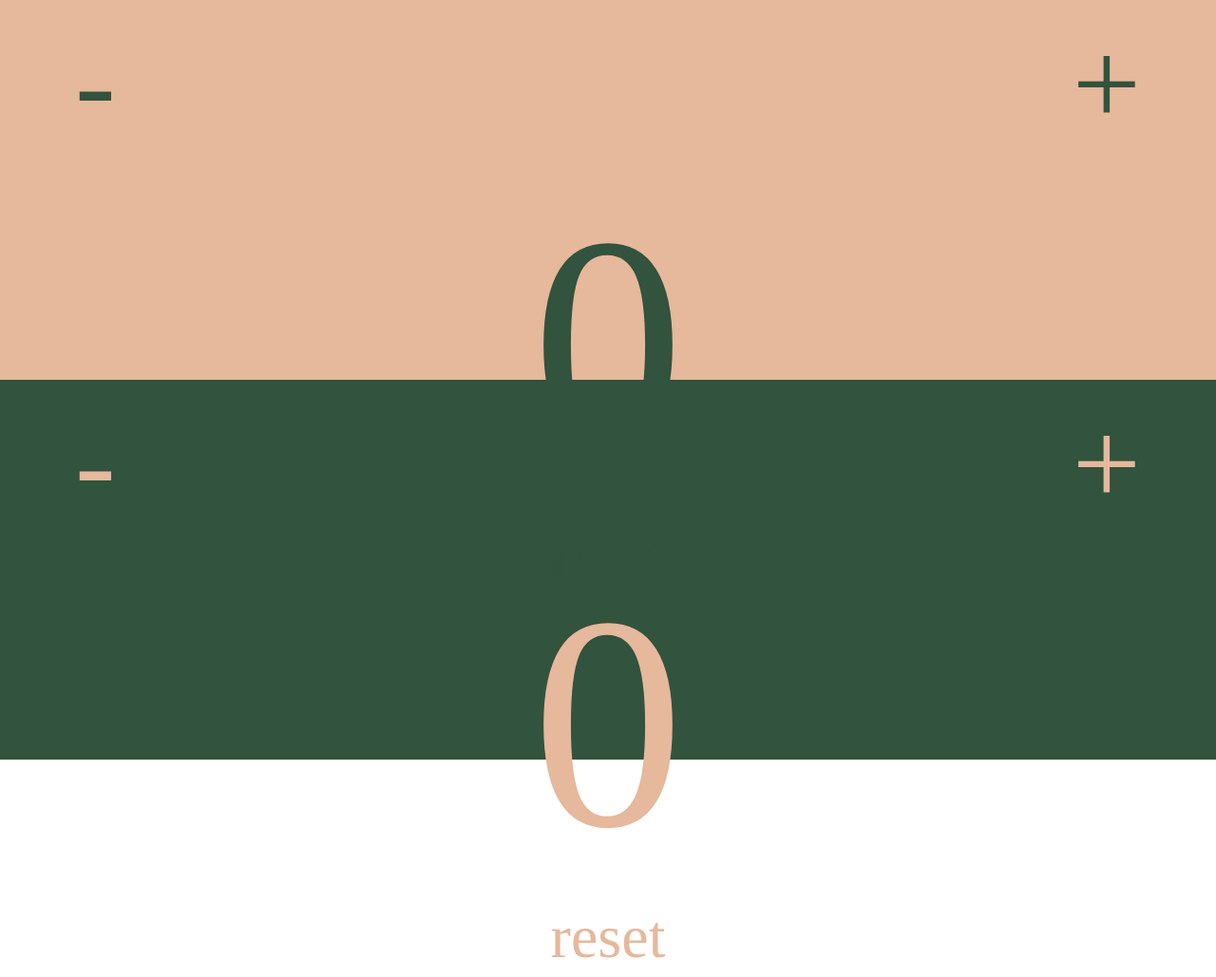
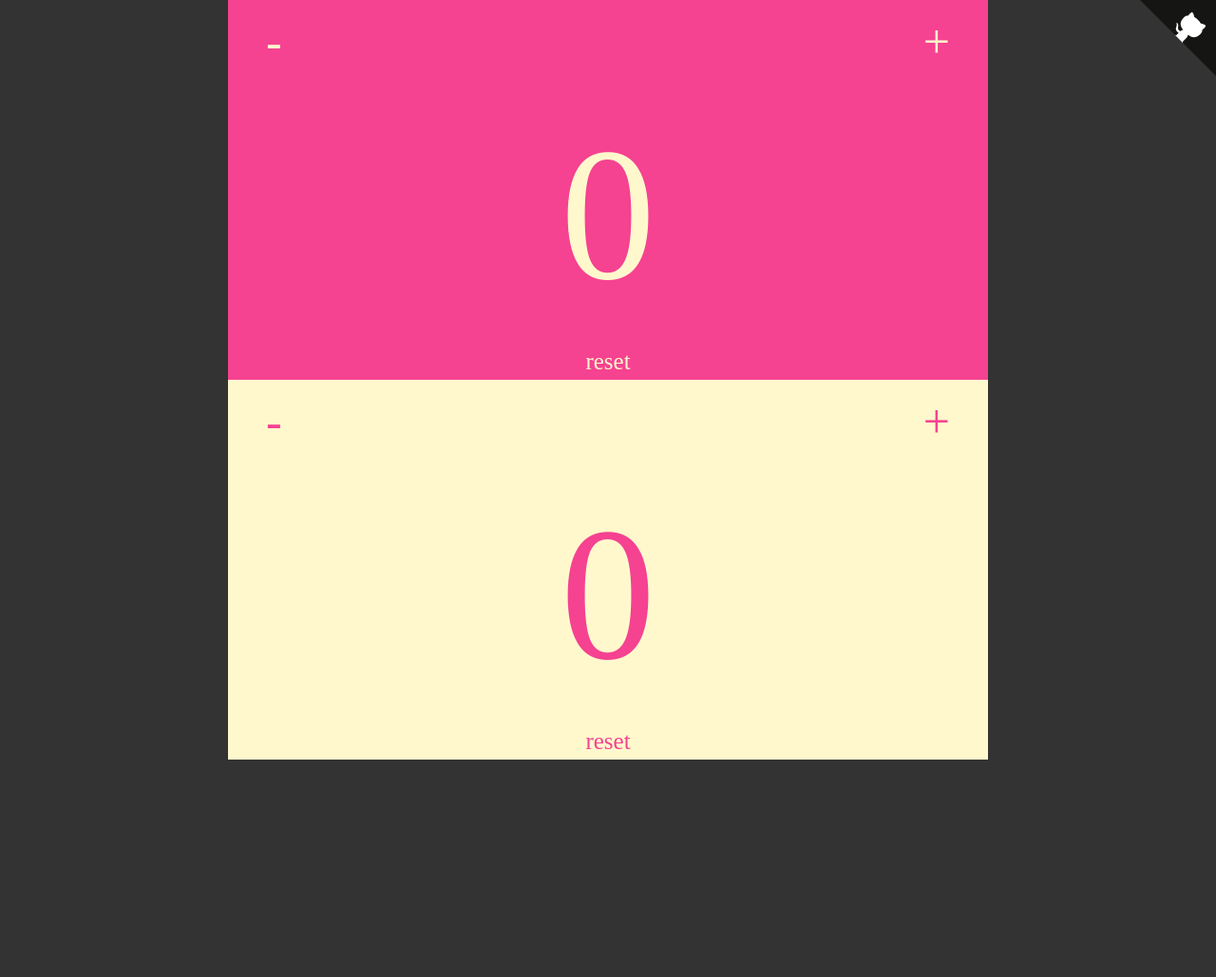
Before and after one commit to davidlgj/foot-counter, a website: page index.html in a window 1280 px wide. Shown: the whole page at 95% size. After the commit the page ends 800 px from the top, so only its background shows below. Drawn offline with Linux system fonts and the light colour scheme.

Commit message:
Fixed for desktop

```diff
--- a/index.html
+++ b/index.html
@@ -5,12 +5,14 @@
     <link rel="manifest" href="/manifest.json">
     <meta charset="utf-8">
     <title>Foot counter</title>
+    <style>.github-corner:hover .octo-arm{animation:octocat-wave 560ms ease-in-out}@keyframes octocat-wave{0%,100%{transform:rotate(0)}20%,60%{transform:rotate(-25deg)}40%,80%{transform:rotate(10deg)}}@media (max-width:500px){.github-corner:hover .octo-arm{animation:none}.github-corner .octo-arm{animation:octocat-wave 560ms ease-in-out}}</style>
     <style>
       html,body {
         padding: 0;
         margin: 0;
         font-family: serif;
         user-select: none;
+        background-color: #333;
       }
 
       .counter {
@@ -58,18 +60,47 @@
       }
 
       .counter-a {
-        background-color: #e6b89c;
-        color: #32533d;
+        background-color: #f54291;
+        color: #fff8cd;
       }
 
       .counter-b {
-        background-color: #32533d;
-        color: #e6b89c;
+        background-color: #fff8cd;
+        color: #f54291;
+      }
+      .github-corner {
+        display: none;
+      }
+
+      /* fix for desktop */
+      @media only screen and (min-width: 800px) {
+        .counter {
+          margin: 0 auto;
+          width: 800px;
+          position: relative;
+        }
+        .controls {
+          width: 750px;
+          font-size: 50px;
+        }
+        .number {
+          font-size: 200px;
+        }
+        .reset {
+          font-size: 25px;
+        }
+        .github-corner {
+          display: block;
+        }
+
       }
 
     </style>
+
   </head>
   <body>
+    <a href="https://github.com/davidlgj/foot-counter" class="github-corner" aria-label="View source on GitHub"><svg width="80" height="80" viewBox="0 0 250 250" style="fill:#151513; color:#fff; position: absolute; top: 0; border: 0; right: 0;" aria-hidden="true"><path d="M0,0 L115,115 L130,115 L142,142 L250,250 L250,0 Z"></path><path d="M128.3,109.0 C113.8,99.7 119.0,89.6 119.0,89.6 C122.0,82.7 120.5,78.6 120.5,78.6 C119.2,72.0 123.4,76.3 123.4,76.3 C127.3,80.9 125.5,87.3 125.5,87.3 C122.9,97.6 130.6,101.9 134.4,103.2" fill="currentColor" style="transform-origin: 130px 106px;" class="octo-arm"></path><path d="M115.0,115.0 C114.9,115.1 118.7,116.5 119.8,115.4 L133.7,101.6 C136.9,99.2 139.9,98.4 142.2,98.6 C133.8,88.0 127.5,74.4 143.8,58.0 C148.5,53.4 154.0,51.2 159.7,51.0 C160.3,49.4 163.2,43.6 171.4,40.1 C171.4,40.1 176.1,42.5 178.8,56.2 C183.1,58.6 187.2,61.8 190.9,65.4 C194.5,69.0 197.7,73.2 200.1,77.6 C213.8,80.2 216.3,84.9 216.3,84.9 C212.7,93.1 206.9,96.0 205.4,96.6 C205.1,102.4 203.0,107.8 198.3,112.5 C181.9,128.9 168.3,122.5 157.7,114.1 C157.9,116.9 156.7,120.9 152.7,124.9 L141.0,136.5 C139.8,137.7 141.6,141.9 141.8,141.8 Z" fill="currentColor" class="octo-body"></path></svg></a>
+
     <article>
       <div class="counter counter-a">
         <div class="controls">
```
Also changed, not shown: README.md.
